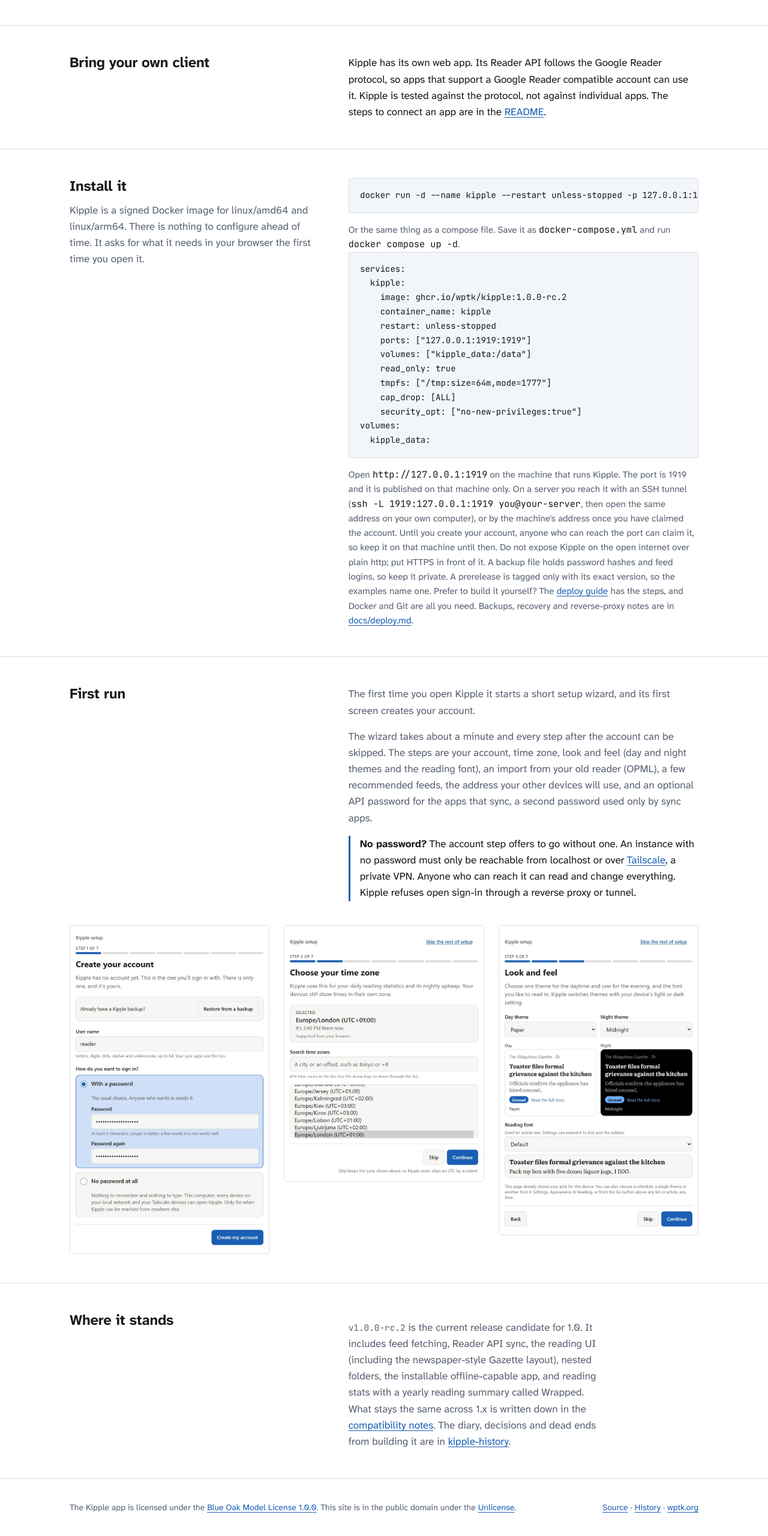
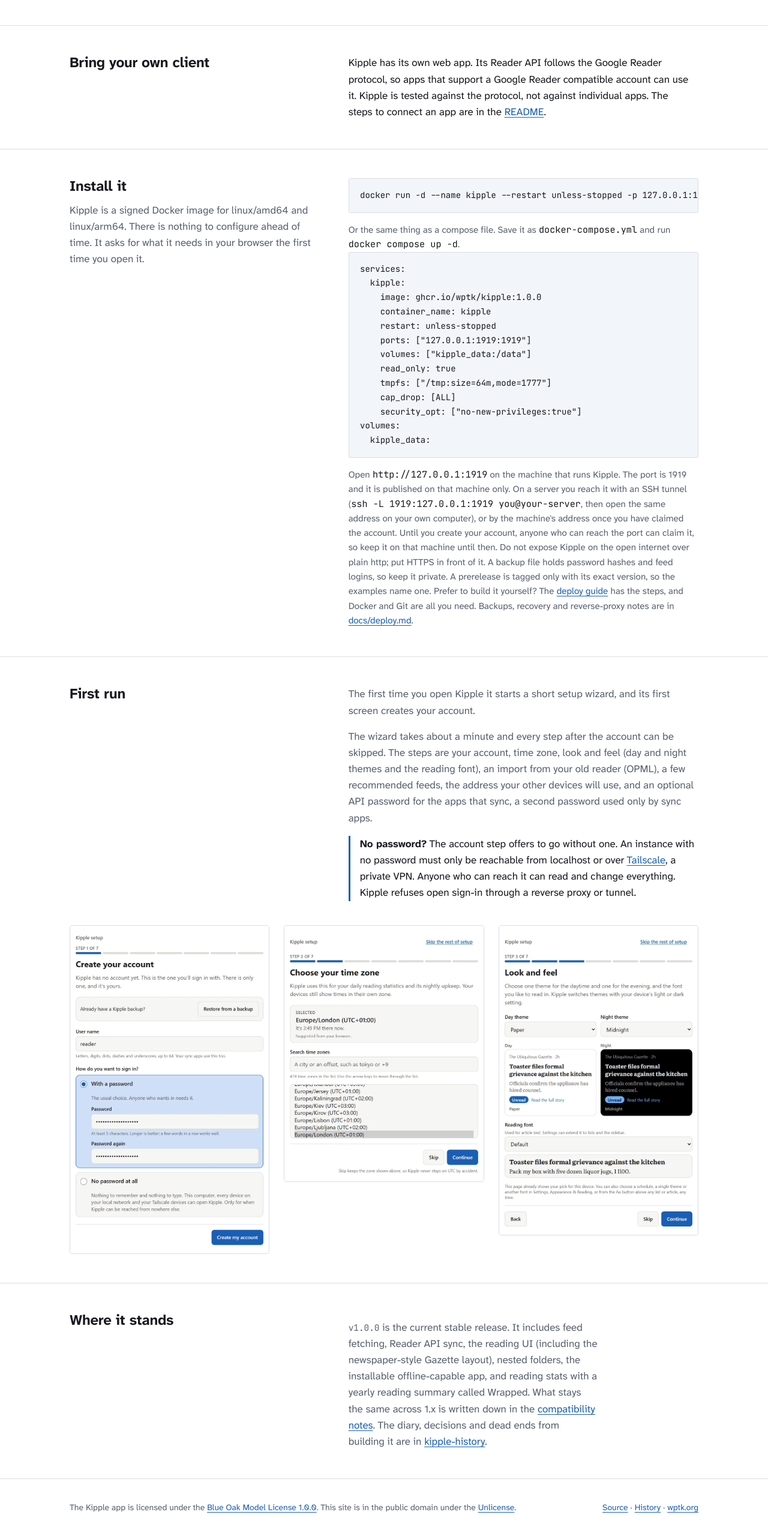
Before and after one commit to WPTK/kipple-website, a website: page index.html in a window 1280 px wide. Shown: the part 3131-5691 px from the top of the page at 60% size. Drawn offline with Linux system fonts and the light colour scheme.

Commit message:
Version text: Kipple 1.0.0 (#19)

```diff
--- a/index.html
+++ b/index.html
@@ -157,11 +157,11 @@
         <p>Kipple is a signed Docker image for linux/amd64 and linux/arm64. There is nothing to configure ahead of time. It asks for what it needs in your browser the first time you open it.</p>
       </div>
       <div>
-<pre><code>docker run -d --name kipple --restart unless-stopped -p 127.0.0.1:1919:1919 -v kipple_data:/data --read-only --tmpfs /tmp:size=64m,mode=1777 --cap-drop ALL --security-opt no-new-privileges ghcr.io/wptk/kipple:1.0.0-rc.2</code></pre>
+<pre><code>docker run -d --name kipple --restart unless-stopped -p 127.0.0.1:1919:1919 -v kipple_data:/data --read-only --tmpfs /tmp:size=64m,mode=1777 --cap-drop ALL --security-opt no-new-privileges ghcr.io/wptk/kipple:1.0.0</code></pre>
         <p class="after-code">Or the same thing as a compose file. Save it as <code>docker-compose.yml</code> and run <code>docker compose up -d</code>.</p>
 <pre><code>services:
   kipple:
-    image: ghcr.io/wptk/kipple:1.0.0-rc.2
+    image: ghcr.io/wptk/kipple:1.0.0
     container_name: kipple
     restart: unless-stopped
     ports: ["127.0.0.1:1919:1919"]
@@ -204,7 +204,7 @@
   <section class="sect">
     <div class="wrap">
       <h2>Where it stands</h2>
-      <p class="status"><span class="mono">v1.0.0-rc.2</span> is the current release candidate for 1.0. It includes feed fetching, Reader API sync, the reading UI (including the newspaper-style Gazette layout), nested folders, the installable offline-capable app, and reading stats with a yearly reading summary called Wrapped. What stays the same across 1.x is written down in the <a href="https://github.com/WPTK/Kipple/blob/main/docs/compatibility.md">compatibility notes</a>. The diary, decisions and dead ends from building it are in <a href="https://github.com/WPTK/kipple-history">kipple-history</a>.</p>
+      <p class="status"><span class="mono">v1.0.0</span> is the current stable release. It includes feed fetching, Reader API sync, the reading UI (including the newspaper-style Gazette layout), nested folders, the installable offline-capable app, and reading stats with a yearly reading summary called Wrapped. What stays the same across 1.x is written down in the <a href="https://github.com/WPTK/Kipple/blob/main/docs/compatibility.md">compatibility notes</a>. The diary, decisions and dead ends from building it are in <a href="https://github.com/WPTK/kipple-history">kipple-history</a>.</p>
     </div>
   </section>
 </main>
```
